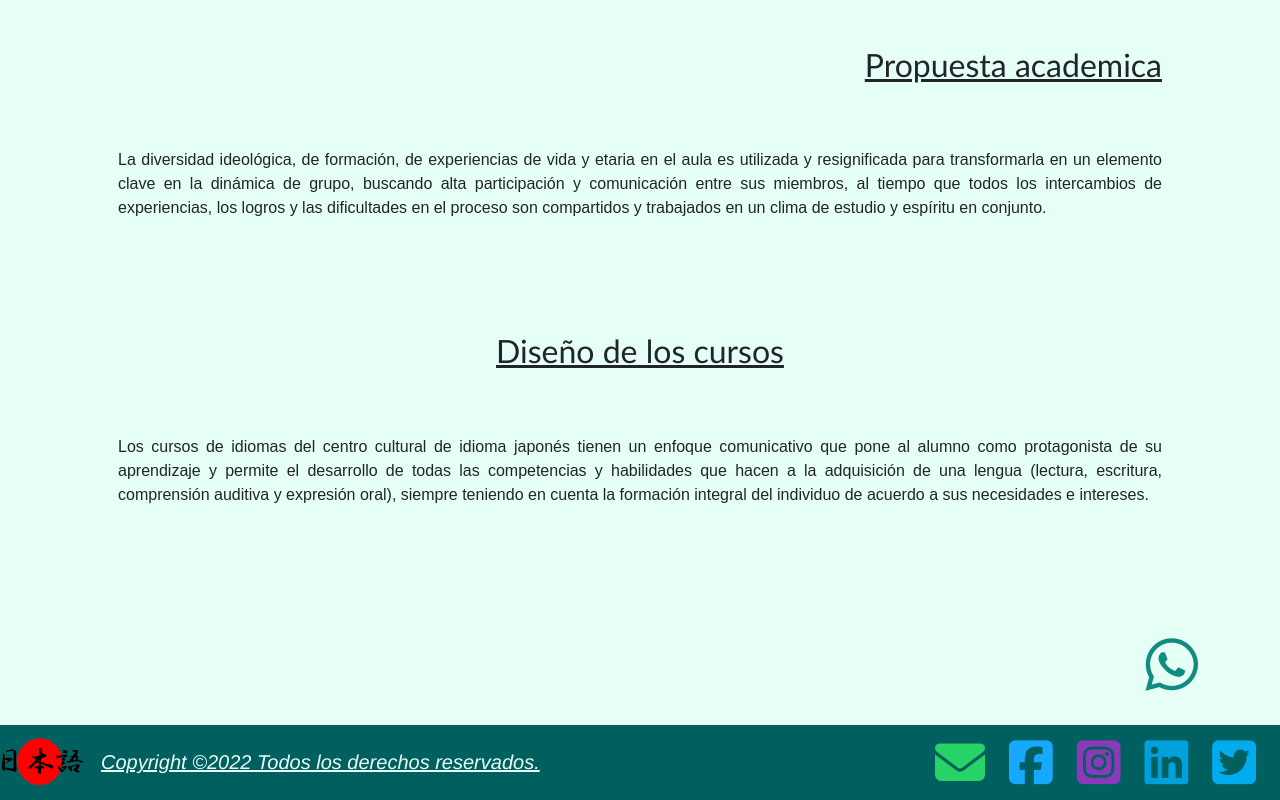
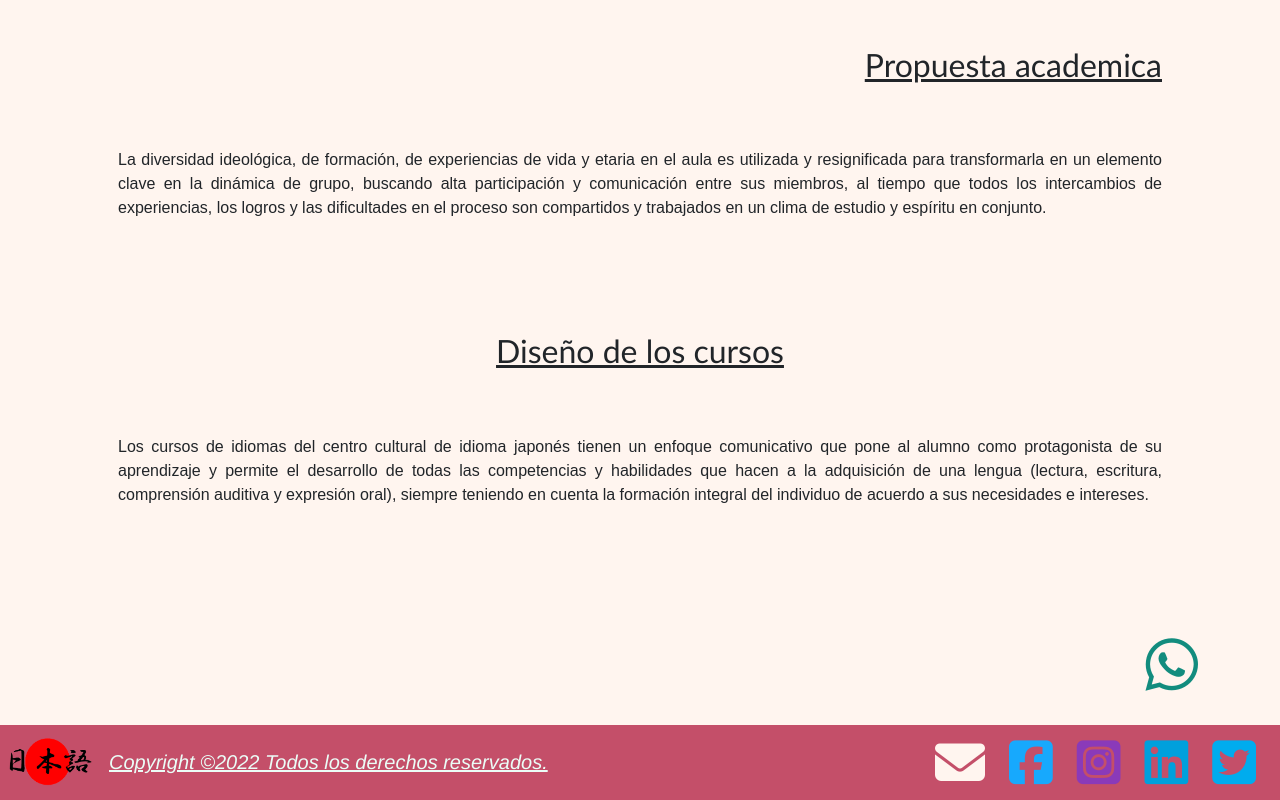
Before and after one commit to Jokyto/Coder_desarrollo_web, a website: page pages/instituto.html in a window 1280 px wide. Shown: the part 454-1254 px from the top of the page. Drawn offline with Linux system fonts and the light colour scheme.

Commit message:
Se le cambio el color del footer y el header, además de corregir unos problemas minimos.

```diff
--- a/pages/instituto.html
+++ b/pages/instituto.html
@@ -67,7 +67,7 @@
             <div class="d-flex flex-column flex-column d-flex align-items-center justify-content-center">
                 <div class="col flex-column d-flex align-items-center justify-content-center">
                     <div class="row mb-5">
-                        <div class="d-flex align-items-center justify-content-center justify-content-md-star mb-2">
+                        <div class="d-flex justify-content-center justify-content-md-start ps-md-5 mb-2">
                             <h2>
                                 Origenes
                             </h2>
@@ -128,7 +128,7 @@
         <!--Aca en el footer cuando la pagina se hace muy pequeña para poner el texto de copyright,
         este desaparece y alinea los iconos de las redes centrado en el medio en vez de al final.-->
         <div class="d-flex flex-row align-items-center">
-            <a class="navbar-brand" href="../index.html">
+            <a class="navbar-brand ps-2" href="../index.html">
                 <img src="../assets/Logo_de_pagina.png" alt="Logo" width="85" height="50">
             </a>
             <div class="copyright d-none d-md-block">
--- a/sass/_footer.scss
+++ b/sass/_footer.scss
@@ -11,7 +11,7 @@ footer {
 
     .iconos {
         font-size: 50px;
-        color: #25D366;
+        color: #fff5ef;
         &:hover{
             animation: zooming 2s infinite;
         }
--- a/sass/_variables.scss
+++ b/sass/_variables.scss
@@ -1,9 +1,9 @@
-$header_footer_background_color: #006060;
-$header_color_botones: #D6E7DA;
-$header_hover_color_botones: #4e5db4;
-$header_text_color: #4E825F !important;
-$header_hover_text_color: #a8eed5 !important;
-$main_background_color: #E5FFF6;
+$header_footer_background_color: #c44f69;
+$header_color_botones: #fcc9b9;
+$header_hover_color_botones: #ef653e;
+$header_text_color: #56423c !important;
+$header_hover_text_color: #4f0113 !important;
+$main_background_color: #fff5ef;
 
 $redes:(
     facebook: rgb(23, 169, 253),
```
Also changed, not shown: index.html (+1 -1 lines), pages/contacto.html (+1 -1 lines), pages/cursos.html (+1 -1 lines), pages/japones.html (+1 -1 lines), css/estilos.css.
